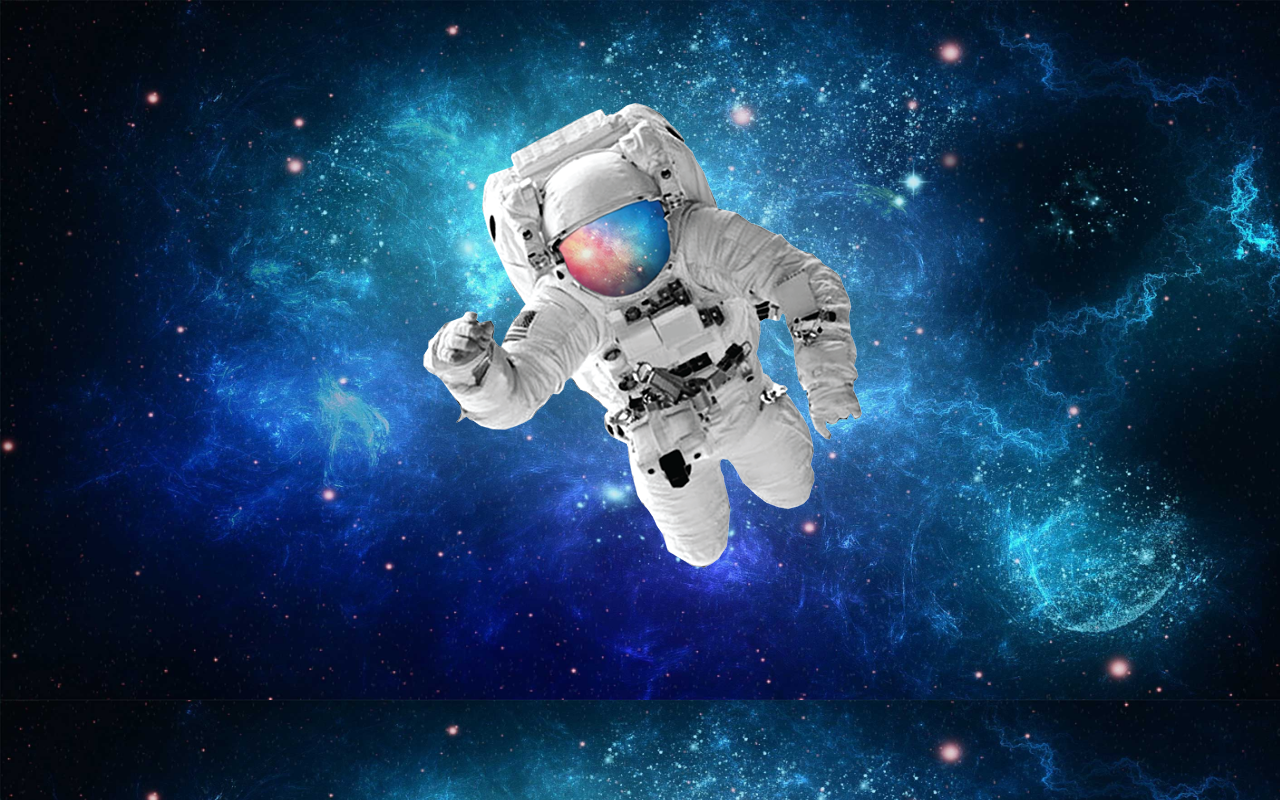
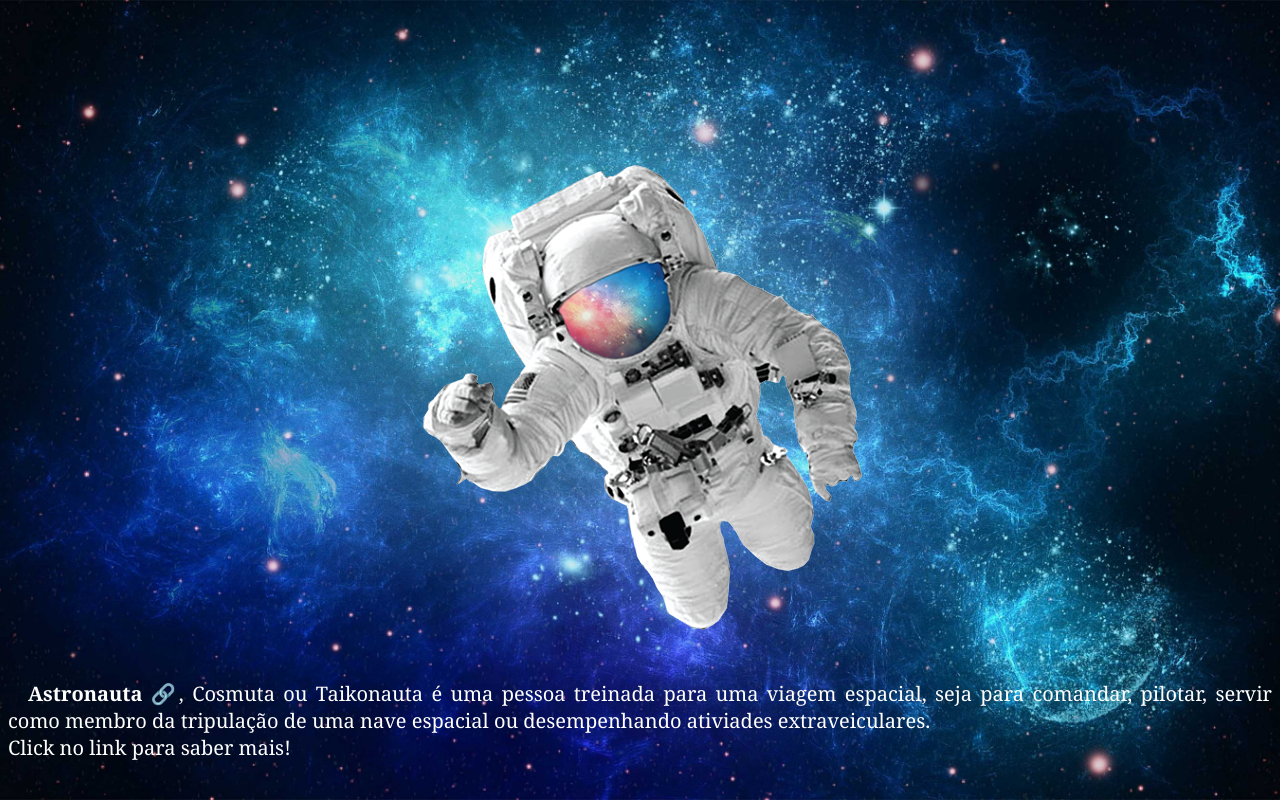
Before and after one commit to P3droReis/html-css, a plain HTML site: page Desafios/d011/dasafio011.html in a window 1280 px wide. Drawn offline with Linux system fonts and the light colour scheme.

Commit message:
atualização d010

```diff
--- a/Desafios/d011/dasafio011.html
+++ b/Desafios/d011/dasafio011.html
@@ -6,19 +6,64 @@
     <title>Espaço</title>
     <style>
         body{
-            max-width: 100%;
+            height: 97vh;
+            position: relative;
             background-image: url('imagens/espaco.jpg');
-            background-size: 1360px 700px;
+            background-position: center center;
+            background-size: cover;
+            background-attachment: fixed;
+
+        }
+
+        strong::after{
+            content: '\00A0\1F517';
         }
 
         .astro{
+            position: absolute;
             display: block;
             margin: auto;
-            margin-top: 80px;
+
+            left: 50%;
+            top: 50%;
+
+            transform: translate(-50%, -50%);
         }
+
+        section{
+            position: absolute;
+            left: 0%;
+            top: 84%;
+        }
+
+        section  p{
+            color: white;
+            font-size: 20px;
+            text-align: justify;
+            font-family: Georgia, 'Times New Roman', Times, serif;
+            text-indent: 20px;
+            line-height: 27px;
+
+        }
+
+        section  a{
+            text-decoration: none;
+            color: white;
+        }
+
+        section  a:hover{
+            color: rgb(21, 147, 250);
+            text-decoration: underline;
+        }
+
+
     </style>
 </head>
 <body>
-        <img class="astro" src="imagens/astronauta.png" alt="astronauta">
+        <abbr title="Astronauta"><img class="astro" src="imagens/astronauta.png" alt="astronauta"></a></abbr>
+
+        <section>
+            <p><strong><a href="https://pt.wikipedia.org/wiki/Astronauta" target="_blank">Astronauta</a></strong>, Cosmuta ou Taikonauta é uma pessoa treinada para uma viagem espacial, seja para comandar, pilotar, servir como membro da tripulação de uma nave espacial ou desempenhando ativiades extraveiculares. <br> Click no link para saber mais!</p>
+        </section>
 </body>
 </html>
```
